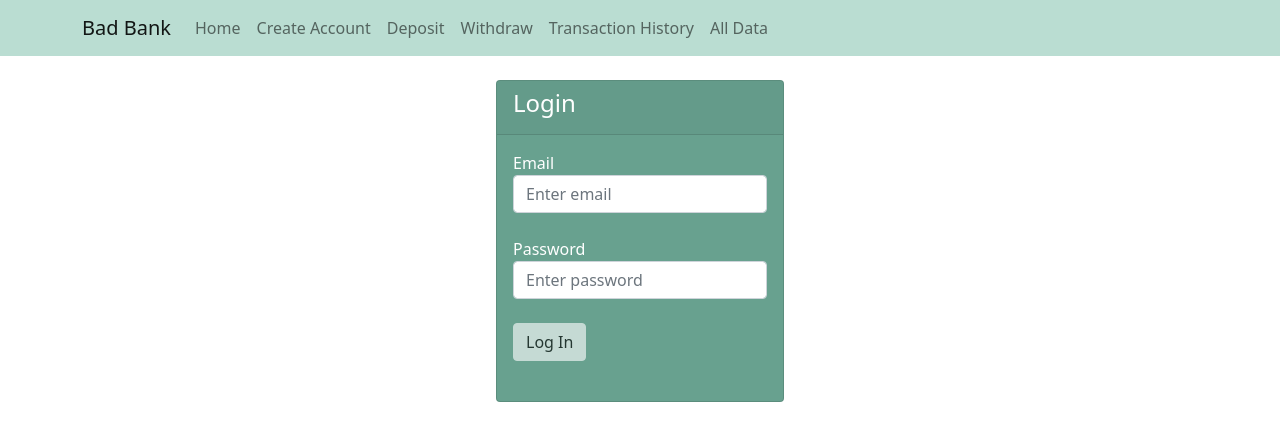
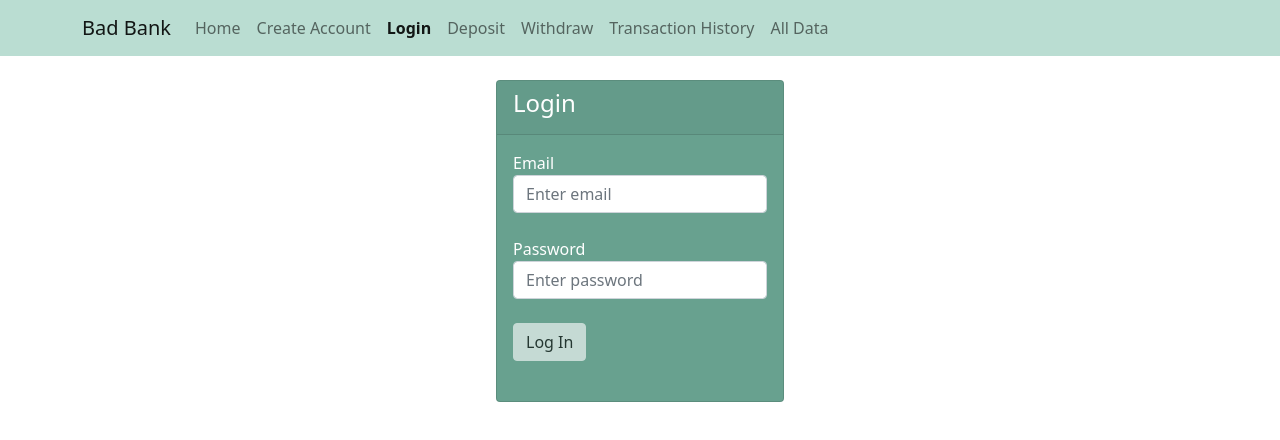
Before and after one commit to gjosephs84/cra-bad-bank, a React (Create React App) app: page /login in a window 1280 px wide. Shown: the top 440 px of the page. Built offline with nearby package versions, Linux system fonts and the light colour scheme.

Commit message:
Created conditional login/logout

```diff
--- a/src/App.js
+++ b/src/App.js
@@ -3,6 +3,7 @@ import React from 'react';
 import './App.css';
 import NavigationBar from './components/navbar';
 import { Outlet } from 'react-router-dom';
+import { UserContext } from './components/user-context'
 
 function App() {
   // I want to use this within the navbar to conditionally render log in
@@ -10,12 +11,16 @@ function App() {
   // of loggedIn doesn't cause the navbar to rerender.
 
   const [loggedIn, setLoggedIn] = React.useState(false);
+  const ctx = React.useContext(UserContext);
+  console.log(setLoggedIn);
+  ctx.loginState = [loggedIn, setLoggedIn];
+  console.log(`loginState is ${ctx.loginState[1]}`);
 
   return (
     <div>
 
       {/* The outlet tag allows the router to render whatever I'm linking to */}
-      <NavigationBar loggedIn={loggedIn} setLoggedIn={setLoggedIn}/>
+      <NavigationBar/>
       <br/>
       <div className="centered">
       <Outlet />
--- a/src/components/navbar.js
+++ b/src/components/navbar.js
@@ -1,12 +1,11 @@
 import React from 'react';
 import {Navbar, Container, Nav} from 'react-bootstrap';
 import {LinkContainer} from 'react-router-bootstrap';
+import { UserContext } from './user-context';
 
-
-function NavigationBar(loggedIn, setLoggedIn) {
-    // Why is loggedIn an object [loggedIn, setLoggedIn];
-    console.log(`loggedIn is ${loggedIn.loggedIn}`);
-    console.log(`setLoggedIn is ${JSON.stringify(setLoggedIn)}`);
+function NavigationBar() {
+    const ctx = React.useContext(UserContext);
+    const [loggedIn, setLoggedIn] = ctx.loginState;
     return (
         <Navbar className="color-nav" variant="light" expand="lg">
             <Container>
@@ -20,8 +19,8 @@ function NavigationBar(loggedIn, setLoggedIn) {
                         <LinkContainer to="/createaccount">
                             <Nav.Link title="Create a New Account">Create Account</Nav.Link>
                         </LinkContainer>
-                        {loggedIn.loggedIn && <LinkContainer to="login">
-                            <Nav.Link title="Log In or Out">Login</Nav.Link>
+                        {!loggedIn && <LinkContainer to="login">
+                            <Nav.Link title="Log In">Login</Nav.Link>
                         </LinkContainer>}
                         <LinkContainer to="deposit">
                             <Nav.Link title="Deposit Funds">Deposit</Nav.Link>
@@ -35,6 +34,9 @@ function NavigationBar(loggedIn, setLoggedIn) {
                         <LinkContainer to="alldata">
                             <Nav.Link title="See all User Data">All Data</Nav.Link>
                         </LinkContainer>
+                        {loggedIn && <LinkContainer to="login">
+                            <Nav.Link title="Log Out">Logout</Nav.Link>
+                        </LinkContainer>}
                     </Nav>
                 </Navbar.Collapse>
             </Container>
--- a/src/index.js
+++ b/src/index.js
@@ -36,6 +36,7 @@ look initially */}
                 ],
                 currentUser: null,
                 userIndex: null,
+                loginState: null
                 }
             } >
       <Routes>
--- a/src/routes/login.js
+++ b/src/routes/login.js
@@ -13,6 +13,7 @@ function Login() {
     const [password, setPassword]           = React.useState('');
     const [errorMessage, setErrorMessage]   = React.useState(null);
     const [enable, setEnable]               = React.useState(false);
+    const [loggedIn, setLoggedIn]           = ctx.loginState;
     const [show, setShow]                   = React.useState(() => {
         if (ctx.currentUser) {
             return false;
@@ -32,6 +33,7 @@ function Login() {
                     ctx.userIndex = i;
                     setEnable(false);
                     setShow(false);
+                    setLoggedIn(true);
                     return;
                 } else {
                     setErrorMessage("Password Incorrect");
@@ -52,6 +54,7 @@ function Login() {
         setShow(true);
         ctx.currentUser = null;
         ctx.userIndex = null;
+        setLoggedIn(false);
     }
 
     // Validate all fields using the validate function inported from validate
```
